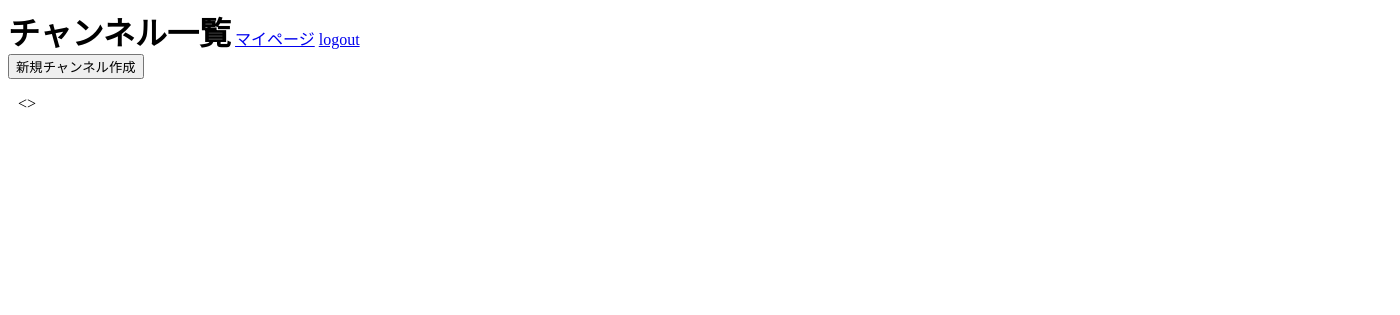
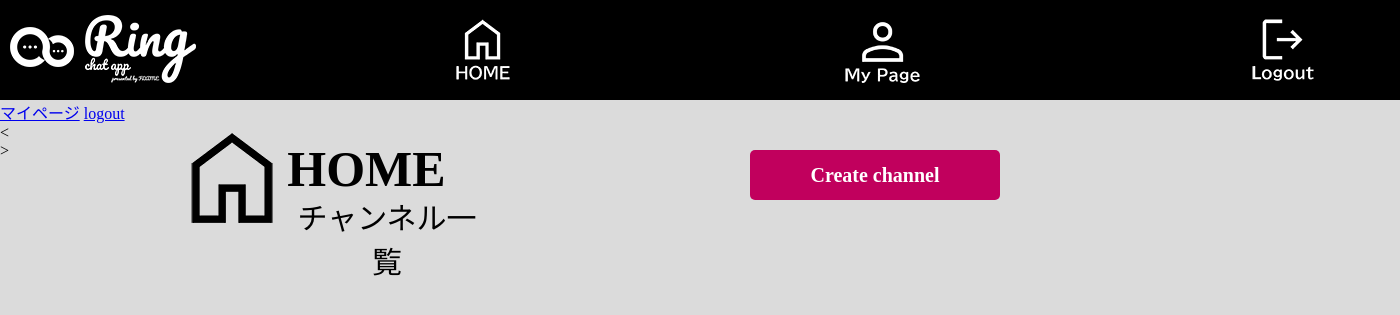
Before and after one commit to HuckathonteamD/chat-app, a Flask app: page / in a window 1400 px wide. Shown: the top 315 px of the page. Run offline with Flask 2, Linux system fonts and the light colour scheme; the visitor is signed in with stand-in values (Sample User, id 1); data that the repository does not hold is empty.

Commit message:
ログイン画面、サインアップ画面の修正。ホームページ、クリエイトボタンのCSSあて

```diff
--- /dev/null
+++ b/static/css/home.css
@@ -0,0 +1,140 @@
+/* ヘッダーのCSS */
+@charset "utf-8";
+/* @media screen and (max-width: 768px) {
+} */
+
+* {
+    margin: 0;
+    padding: 0;
+    box-sizing: border-box;
+}
+
+body{
+    position: relative;
+    background-color: #dbdbdb ;
+}
+
+header{
+    position: relative;
+    background-color: black;
+    width: 100%;
+    height: 100px;
+}
+
+nav ul li {
+    position: relative;
+    display: inline-block;
+    list-style: none;
+}
+
+.home:hover {
+    background-image: url(../img/Home-Black.png);
+    height: 100px;
+    width: 165px;
+}
+
+.mypage:hover {
+    background-image: url(../img/myPage-Black.png);
+    height: 100px;
+    width: 165px;
+}
+
+.logout:hover {
+    background-image: url(../img/Logout-Black.png);
+    height: 100px;
+    width: 165px;
+}
+.logo1{
+    position: absolute;
+    top: 27px;
+    left: 10px;
+}
+
+.logo2{
+    position: absolute;
+    left: 85px;
+    top: 15px;
+}
+
+.home{
+    position: absolute;
+    left: 400px;
+}
+.mypage{
+    position: absolute;
+    left: 800px;
+}
+.logout{
+    position: absolute;
+    left: 1200px;
+}
+
+* {
+    box-sizing: border-box;
+}
+
+/* Create channel */
+
+#add-channel-btn{
+    position: absolute;
+    width: 250px;
+    height: 50px;
+    left: 750px;
+    top: 150px;
+
+    background: #C1005D;
+    border-radius: 5px;
+    border: none;
+
+    font-family: 'BIZ UDPGothic';
+    font-style: normal;
+    font-weight: 700;
+    font-size: 20px;
+    line-height: 20px;
+    cursor: pointer;
+    /* identical to box height */
+
+
+    color: #FFFFFF;
+    transition: all 0.25s;
+
+}
+#add-channel-btn:hover{
+    background-color: #870041;
+}
+
+/* サブタイトル*/
+.Home{
+    position: absolute;
+    width: 118.14px;
+    height: 30.53px;
+    left: 287.27px;
+    top: 140.05px;
+    font-family: 'BIZ UDPGothic';
+    text-align: center;
+    font-size: 50px;
+    font-weight: bold;
+}
+
+.channel{
+    position: absolute;
+    /* width: 200.37px;
+    height: 19.21px;
+    left: 307.86px;
+    top: 190.75px; */
+    width: 200.37px;
+    height: 19.21px;
+    left: 286.86px;
+    top: 193.75px;
+    font-family: 'BIZ UDPGothic';
+    text-align: center;
+    font-size: 30px;
+}
+
+.home-icon{
+    position: absolute;
+    width: 120px;
+    height: 120px;
+    left: 187px;
+    top: 133px;
+}
--- a/static/css/my_page.css
+++ b/static/css/my_page.css
@@ -1,7 +1,7 @@
 /* ヘッダーのCSS */
 @charset "utf-8";
-@media screen and (max-width: 768px) {
-}
+/* @media screen and (max-width: 768px) {
+} */
 
 * {
     margin: 0;
--- a/templates/index.html
+++ b/templates/index.html
@@ -1,7 +1,15 @@
 {% extends 'base.html' %}
 {% block title %}
-  <title>home</title>
+
+<link rel="stylesheet" type="text/css" href="{{url_for('static',filename='css/home.css')}}" />
+
+  <title>Home</title>
+
   <style>
+    .modal-header{display: flex;justify-content: space-between;}
+  </style>
+
+  <!-- <style>
     h1{display: inline;}
     .modal-header{display: flex;justify-content: space-between;}
     .pagination-container{display: flex;flex-wrap: nowrap;margin-left: 10px;}
@@ -12,18 +20,40 @@
     .channel-name{font-size: 20px;}
     .channel-abstract{display: inline-block;width: 200px;margin: 10px 10px 10px 10px;}
     .delete-channel-btn{margin: 10px 10px 10px 10px;}
-  </style>
+  </style> -->
 {% endblock %}
 {% block body %}
+<body>
+  <header>
+    <nav>
+        <ul>
+            <li class="logo1"><img src="{{url_for('static', filename='img/Channel-chatIcon.png')}}" alt="icon"></li>
+            <li class="logo2"><img src="{{url_for('static', filename='img/Channel-Ring.png')}}" alt="ring"></li>
+            <li class="home"><a href="{{ url_for('index') }}"><img src="{{url_for('static', filename='img/Home-White.png')}}" alt="home"></a></li>
+            <li class="mypage"><a href="{{ url_for('my_page') }}"><img src="{{url_for('static', filename='img/myPage-White.png')}}" alt="mypage"></a></li>
+            <li class="logout"><a href="{{ url_for('logout') }}"><img src="{{url_for('static', filename='img/Logout-White.png')}}" alt="logout"></a></li>
+        </ul>
+    </nav>
+  </header>
+
   <div class="main-container channelpage">
     <div class="bg-img"></div>
     <div class="main-content">
+      <div class="Home">
+        <p>HOME</p>
+      </div>
+      <div class="channel">
+        <p>チャンネル一覧</p>
+      </div>
+      <div class="home-icon">
+        <img src="../static/img/Home.png">
+      </div>
+
       <div class="channel-title">
-        <h1>チャンネル一覧</h1>
         <a href="{{ url_for('my_page') }}">マイページ</a>
         <a href="{{ url_for('logout') }}">logout</a><br>
         <!-- ボタンが押されたら、JS起動 -->
-        <button id="add-channel-btn">新規チャンネル作成</button>
+        <button id="add-channel-btn">Create channel</button>
 
       </div>
       <div class="pagination-container">
@@ -36,6 +66,7 @@
       {% include 'modal/delete-channel.html' %}
     </div>
   </div>
+</body>
 {% endblock %}
 {% block script %}
   <script type="text/javascript">
@@ -50,4 +81,5 @@
   src="{{url_for('static',filename='js/modal.js')}}"
   type="text/javascript"
   ></script>
+
 {% endblock %}
--- a/templates/registration/login.html
+++ b/templates/registration/login.html
@@ -25,9 +25,7 @@
       <input type="email" placeholder="Email" name="email" />
       <input type="password" placeholder="Password" name="password" />
       <button class="login-button">LOGIN</button>
-      <a class="switch-register-mode" href="{{ url_for('signup') }}">
-        Not registered yet?
-      </a>
+      <div class="sign-up">Don't have an account?<a class="switch-register-mode" href="{{ url_for('signup') }}">SIGN UP!</a></div>
     </form>
   </div>
 </body>
--- a/templates/registration/signup.html
+++ b/templates/registration/signup.html
@@ -33,9 +33,7 @@
                 </ul>
               {% endif %}
             {% endwith %}
-            <a class="switch-register-mode" href="{{ url_for('login') }}">
-            Already have an account?
-            </a>
+            <div class="sign-up">Already have an account?<a class="switch-register-mode" href="{{ url_for('login') }}">Login!</a></div>
           </div>
         </form>
       </div>
```
Also changed, not shown: static/css/login.css (+10 -1 lines), static/css/sign-up.css (+9 -2 lines), static/img/Home.png (added).
